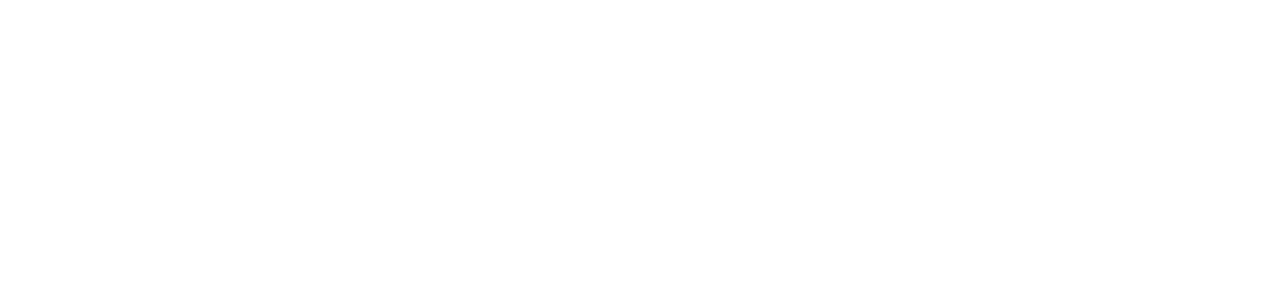
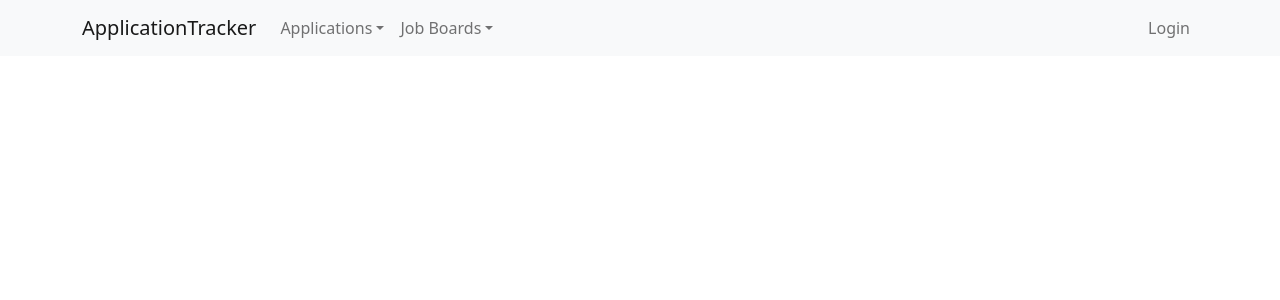
Before and after one commit to jschenkelberg/JobApplicationTrackerFrontend, a React (Create React App) app: page / in a window 1280 px wide. Shown: the top 300 px of the page. Built offline with nearby package versions, Linux system fonts and the light colour scheme.

Commit message:
Created Navigation bar component

```diff
--- a/package.json
+++ b/package.json
@@ -6,8 +6,10 @@
     "@testing-library/jest-dom": "^5.14.1",
     "@testing-library/react": "^11.2.7",
     "@testing-library/user-event": "^12.8.3",
+    "bootstrap": "^5.1.1",
     "node": "^16.10.0",
     "react": "^17.0.2",
+    "react-bootstrap": "^2.0.0-rc.0",
     "react-dom": "^17.0.2",
     "react-scripts": "4.0.3",
     "web-vitals": "^1.1.2"
--- a/src/Components/App.js
+++ b/src/Components/App.js
@@ -1,10 +1,11 @@
 import React from 'react';
 import './App.css';
+import Navigation from './Navbar/navbar';
 
 function App() {
   return (
     <React.Fragment>
-
+      <Navigation />
     </React.Fragment>
   );
 }
--- /dev/null
+++ b/src/Components/Navbar/navbar.jsx
@@ -0,0 +1,39 @@
+import React from 'react';
+import {Container, Nav, NavDropdown, Navbar} from 'react-bootstrap';
+
+
+const Navigation = () => {
+    return (
+        <React.Fragment>
+            <Navbar collapseOnSelect expand="lg" bg="light" variant="light">
+                <Container>
+                <Navbar.Brand>ApplicationTracker</Navbar.Brand>
+                <Navbar.Toggle aria-controls="responsive-navbar-nav" />
+                <Navbar.Collapse id="responsive-navbar-nav">
+                    <Nav className="me-auto">
+                    <NavDropdown title="Applications" id="collasible-nav-dropdown">
+                        <NavDropdown.Item href="#action/3.1">Add Application</NavDropdown.Item>
+                        <NavDropdown.Divider />
+                        <NavDropdown.Item href="#action/3.2">Update Application</NavDropdown.Item>
+                        <NavDropdown.Divider />
+                        <NavDropdown.Item href="#action/3.3">Delete Application</NavDropdown.Item>
+                    </NavDropdown>
+                    <NavDropdown title="Job Boards" id="collasible-nav-dropdown">
+                        <NavDropdown.Item href="https://www.linkedin.com/jobs/" target="_blank">LinkedIn</NavDropdown.Item>
+                        <NavDropdown.Divider />
+                        <NavDropdown.Item href="https://www.indeed.com/" target="_blank">Indeed</NavDropdown.Item>
+                        <NavDropdown.Divider />
+                        <NavDropdown.Item href="https://www.ziprecruiter.com/" target="_blank">ZipRecruiter</NavDropdown.Item>
+                    </NavDropdown>
+                    </Nav>
+                    <Nav>
+                    <Nav.Link href="/login">Login</Nav.Link>
+                    </Nav>
+                </Navbar.Collapse>
+                </Container>
+            </Navbar>
+        </React.Fragment>
+     );
+}
+
+export default Navigation;
--- a/src/index.js
+++ b/src/index.js
@@ -2,6 +2,7 @@
 import ReactDOM from 'react-dom';
 import './index.css';
 import App from '../src/Components/App.js';
+import 'bootstrap/dist/css/bootstrap.min.css';
 
 ReactDOM.render(
     <App />,
```
Also changed, not shown: src/Components/Navbar/navbar.css (added), 1 other file (tests, documents, lock files or other folders).
